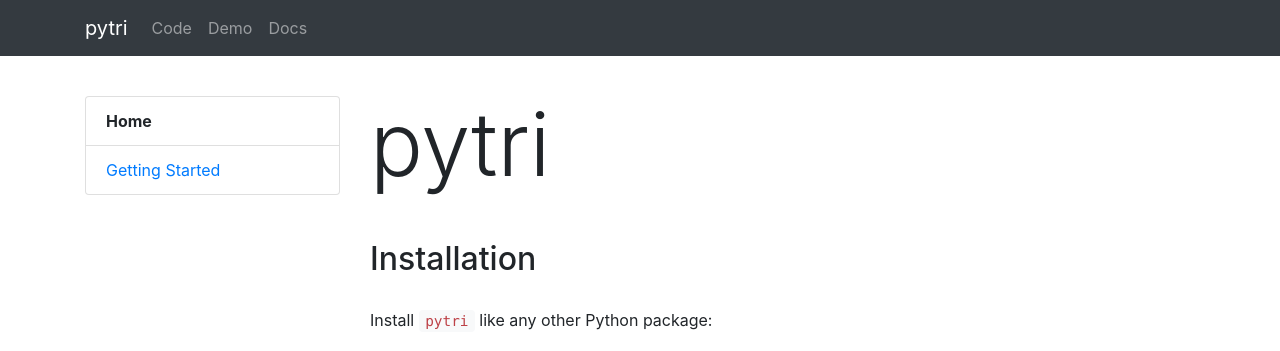
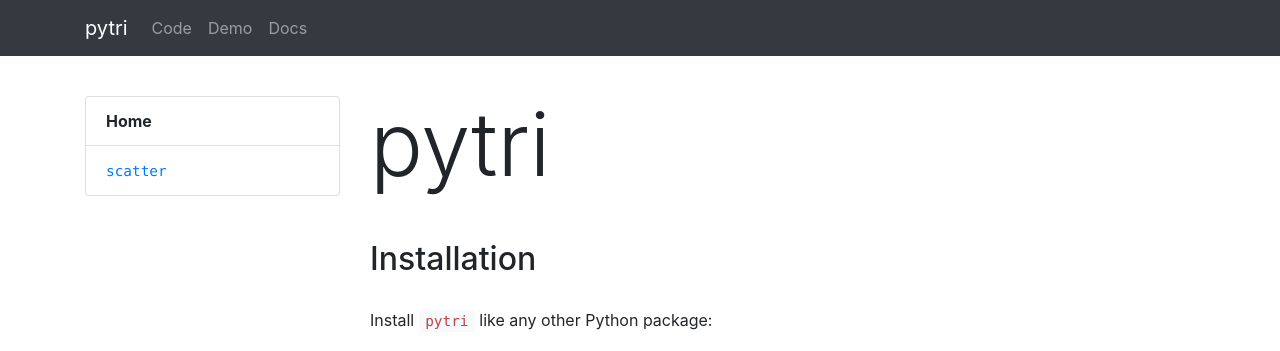
Before and after one commit to aplbrain/pytri, a Jekyll site: the page built from docs/docs/index.md, in a window 1280 px wide. Shown: the top 351 px of the page. Built offline with Jekyll 4.4.1, drawn with Linux system fonts in a browser that asks for light colours.

Commit message:
Update docpage.html

```diff
--- a/docs/_layouts/docpage.html
+++ b/docs/_layouts/docpage.html
@@ -10,7 +10,7 @@ layout: default
 
 		<ul class="list-group">
 			<li class="list-group-item"><b>Home</b></li>
-			<li class="list-group-item"><a href="{{ site.baseurl }}/docs/start/">Getting Started</a></li>
+			<li class="list-group-item"><a href="{{ site.baseurl }}/docs/scatter/"><code>scatter</code></a></li>
 		</ul>
 
 	</div>
```
